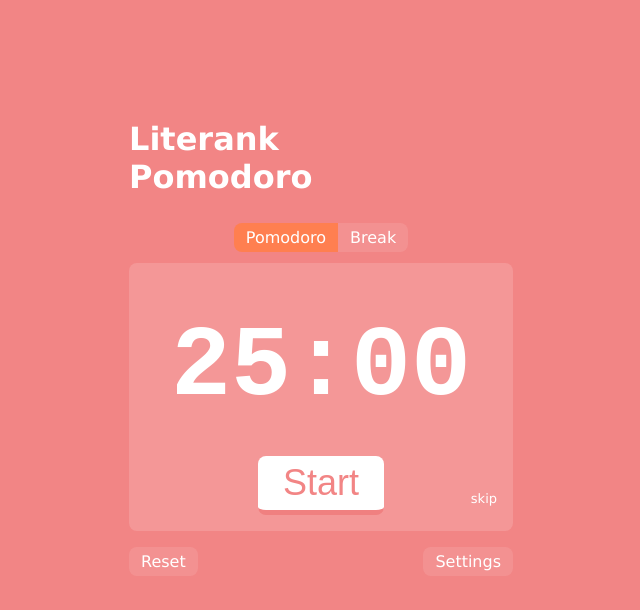
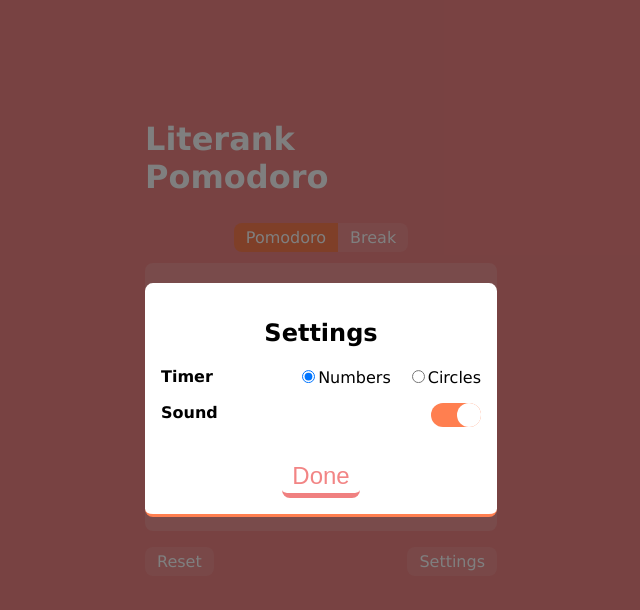
Before and after one commit to Literank/lr_pomodoro, a React (Create React App) app: page / in a window 1280 px wide. Both pictures are taken after a click on the element "Settings". Shown: the top 610 px of the page, without its empty margins (319-959 px from the left). Built offline with nearby package versions, Linux system fonts and the light colour scheme.

Commit message:
Add settings

```diff
--- a/src/App.css
+++ b/src/App.css
@@ -1,6 +1,7 @@
 :root {
-  --primary-color: #F28585;
-  --secondary-color: #FFA447;
+  --primary-color: #f28585;
+  --secondary-color: #ffa447;
+  --button-bg: coral;
 }
 
 body {
@@ -14,7 +15,7 @@ body {
 
 .app {
   margin: 15vh auto;
-  width: 24rem;
+  width: 22rem;
   text-align: center;
   color: white;
 }
@@ -56,7 +57,7 @@ body {
 }
 
 .picked {
-  background-color: coral;
+  background-color: var(--button-bg);
 }
 
 .card {
@@ -71,7 +72,7 @@ body {
   font-size: 100px;
   margin-top: 2rem;
   margin-bottom: 2rem;
-  font-family: monospace, 'Courier New', Courier;
+  font-family: monospace, "Courier New", Courier;
 }
 
 .control-btn {
--- a/src/App.js
+++ b/src/App.js
@@ -1,16 +1,23 @@
 import { useEffect, useRef, useState } from "react";
 import "./App.css";
 import { formatTime } from "./util";
+import Settings from "./components/Settings";
 
 const POMODORO_SECONDS = 25 * 60;
 const BREAK_SECONDS = 5 * 60;
 const PHASE_POMODORO = 0;
 const PHASE_BREAK = 1;
+const DEFAULT_SETTING = {
+  useCircle: false,
+  soundOn: true,
+};
 
 function App() {
   const [seconds, setSeconds] = useState(POMODORO_SECONDS);
   const [ticking, setTicking] = useState(false);
   const [phase, setPhase] = useState(PHASE_POMODORO);
+  const [showSettings, setShowSettings] = useState(false);
+  const [settings, setSettings] = useState(DEFAULT_SETTING);
 
   useEffect(() => {
     if (seconds === 0) {
@@ -122,8 +129,18 @@ function App() {
         <span className="setting-btn" onClick={() => resetTimer(phase)}>
           Reset
         </span>
-        <span className="setting-btn">Settings</span>
+        <span className="setting-btn" onClick={() => setShowSettings(true)}>
+          Settings
+        </span>
       </div>
+      <Settings
+        show={showSettings}
+        settings={settings}
+        setSettings={setSettings}
+        hideIt={() => {
+          setShowSettings(false);
+        }}
+      />
     </div>
   );
 }
--- /dev/null
+++ b/src/components/Settings.css
@@ -0,0 +1,41 @@
+.wrapper {
+  width: 100%;
+  height: 100vh;
+  position: absolute;
+  top: 0;
+  left: 0;
+  background-color: rgba(0, 0, 0, 0.5);
+}
+
+.settings-container {
+  background-color: rgba(255, 255, 255, 1);
+  color: black;
+  border-radius: 0.5rem;
+  padding: 1rem;
+  position: absolute;
+  width: 20rem;
+  top: 50%;
+  left: 50%;
+  border-bottom: solid 3px coral;
+  transform: translate(-50%, -50%);
+}
+
+.settings-container .item-title {
+  font-weight: bold;
+}
+
+.setting-item-container {
+  margin-top: 1rem;
+  display: flex;
+  justify-content: space-between;
+}
+
+.label {
+  margin-left: 1rem;
+}
+
+.small-btn {
+  margin-top: 2rem;
+  padding: 3px 10px;
+  font-size: 24px;
+}
--- /dev/null
+++ b/src/components/Settings.jsx
@@ -0,0 +1,64 @@
+import React from "react";
+import "./Settings.css";
+import Switch from "./Switch";
+
+const Settings = (props) => {
+  return (
+    <div className="wrapper" hidden={!props.show}>
+      <div className="settings-container">
+        <h2>Settings</h2>
+        <div className="setting-item-container">
+          <span className="item-title">Timer</span>
+          <div>
+            <label>
+              <input
+                type="radio"
+                name="timerStyle"
+                value="numbers"
+                checked={!props.settings.useCircle}
+                onChange={(e) =>
+                  props.setSettings({ ...props.settings, useCircle: false })
+                }
+              />
+              Numbers
+            </label>
+            <label className="label">
+              <input
+                type="radio"
+                name="timerStyle"
+                value="circles"
+                checked={props.settings.useCircle}
+                onChange={(e) =>
+                  props.setSettings({ ...props.settings, useCircle: true })
+                }
+              />
+              Circles
+            </label>
+          </div>
+        </div>
+        <div className="setting-item-container">
+          <span className="item-title">Sound</span>
+          <div>
+            <Switch
+              isSwitchOn={props.settings.soundOn}
+              toggleSwitch={() => {
+                props.setSettings({
+                  ...props.settings,
+                  soundOn: !props.settings.soundOn,
+                });
+              }}
+            />
+          </div>
+        </div>
+        <button
+          className="control-btn small-btn"
+          onClick={() => props.hideIt()}
+        >
+          Done
+        </button>
+      </div>
+    </div>
+  );
+};
+
+export default Settings;
--- /dev/null
+++ b/src/components/Switch.jsx
@@ -0,0 +1,20 @@
+import React from "react";
+import "./Swtich.css";
+
+const Switch = (props) => {
+  return (
+    <label className="switch-container">
+      <input
+        type="checkbox"
+        className="switch-checkbox"
+        checked={props.isSwitchOn}
+        onChange={props.toggleSwitch}
+      />
+      <div className={`switch-label ${props.isSwitchOn ? "switch-on" : ""}`}>
+        <div className="switch-handle"></div>
+      </div>
+    </label>
+  );
+};
+
+export default Switch;
--- /dev/null
+++ b/src/components/Swtich.css
@@ -0,0 +1,55 @@
+.switch-container {
+  --width: 50px;
+  --radius: 24px;
+  --duration: 0.5s;
+}
+
+/* Container for styling purposes */
+.switch-container {
+  position: relative;
+  display: inline-block;
+  width: var(--width);
+  height: var(--radius);
+}
+
+/* Hidden default checkbox input */
+.switch-checkbox {
+  opacity: 0;
+  width: 0;
+  height: 0;
+}
+
+/* The switch background */
+.switch-label {
+  position: absolute;
+  top: 0;
+  left: 0;
+  right: 0;
+  bottom: 0;
+  background-color: #ccc;
+  border-radius: calc(var(--radius) / 2);
+  cursor: pointer;
+  transition: background-color var(--duration) ease;
+}
+
+.switch-on {
+  background-color: var(--button-bg);
+  transition: background-color var(--duration) ease;
+}
+
+/* The switch "thumb" or handle */
+.switch-handle {
+  position: absolute;
+  top: 0;
+  left: 0;
+  width: var(--radius);
+  height: var(--radius);
+  background-color: #fff;
+  border-radius: 50%;
+  transition: transform var(--duration) ease;
+}
+
+/* Move the switch handle to the right when the checkbox is checked */
+.switch-checkbox:checked + .switch-label .switch-handle {
+  transform: translateX(calc(var(--width) - var(--radius)));
+}
```
